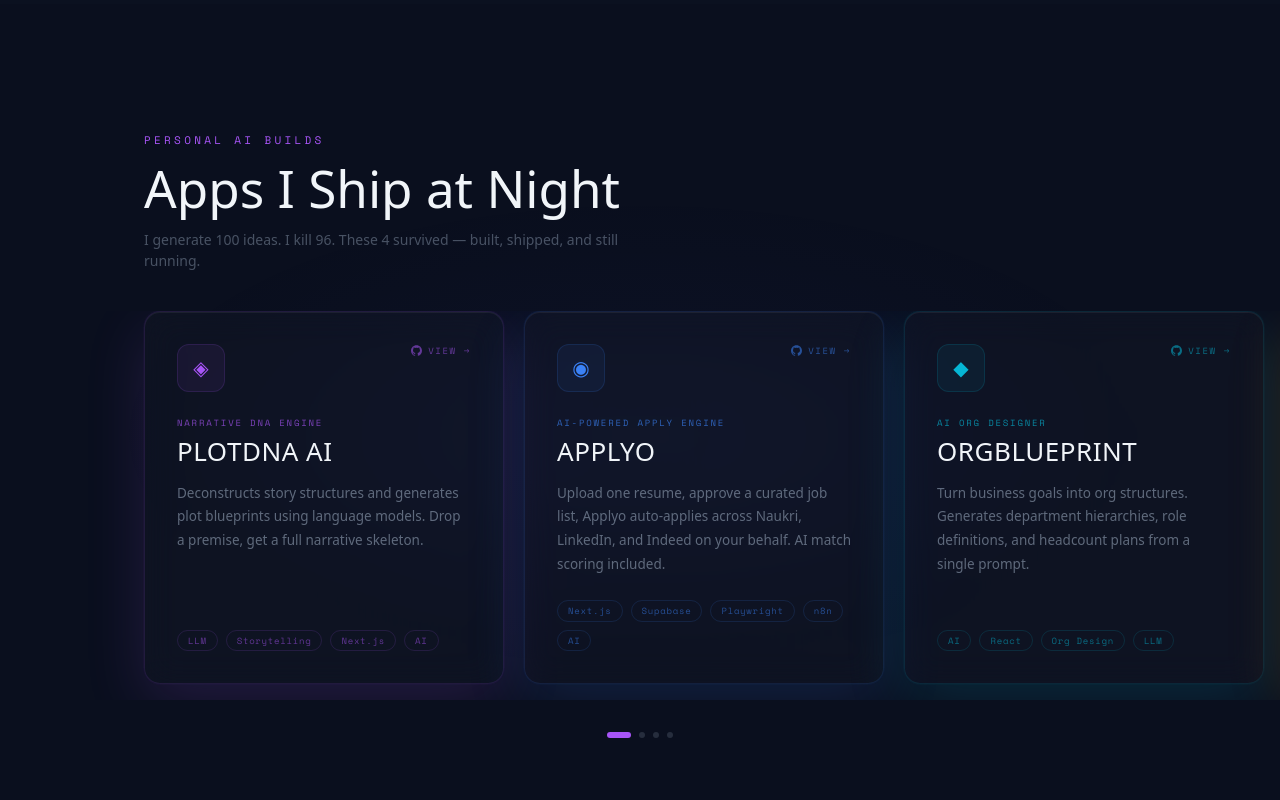
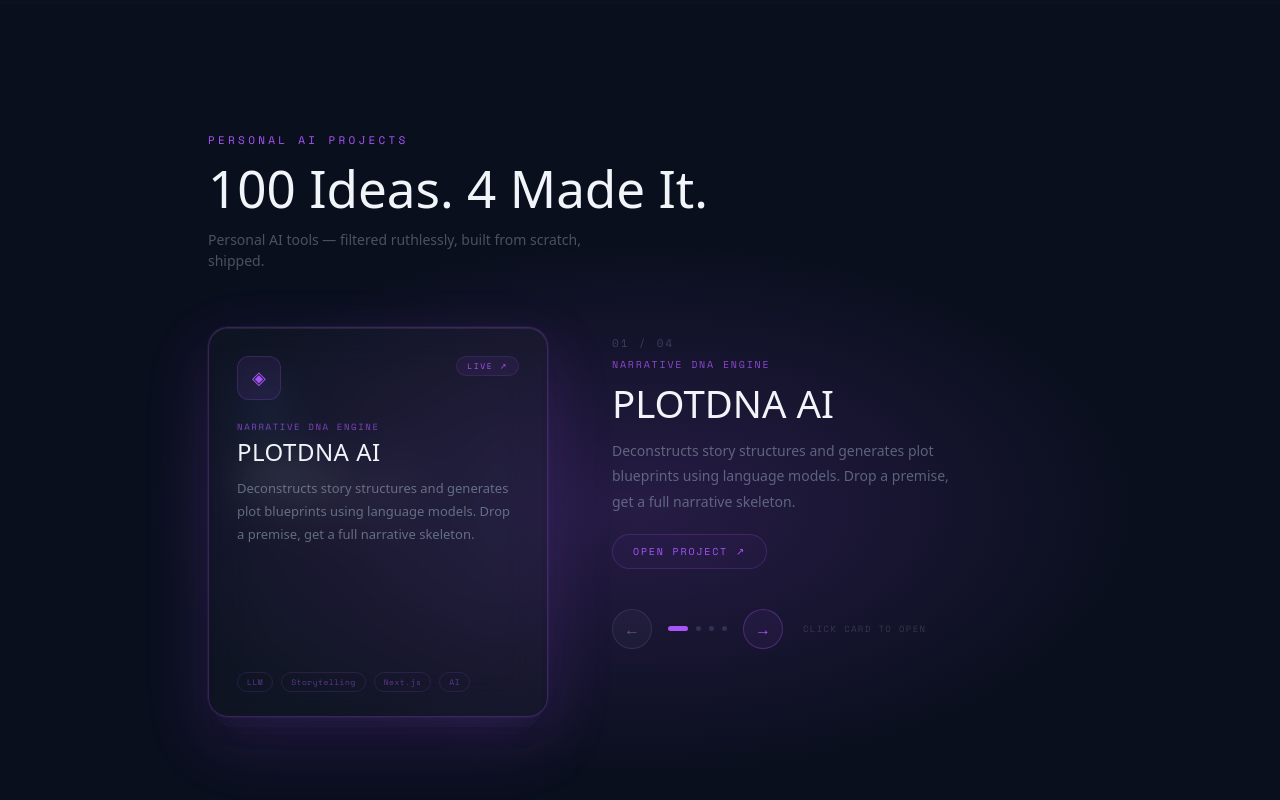
Before and after one commit to iamnawin/portfolio-V3, a Next.js app: page /professional in a window 1280 px wide. Shown: the part 4340-5140 px from the top of the page. Built offline with nearby package versions, Linux system fonts and the light colour scheme; a web font is replaced by a local one.

Commit message:
feat: deck-style card stack for AI projects — stacked cards, fly animation, live URLs, nav arrows

```diff
--- a/src/app/professional/page.tsx
+++ b/src/app/professional/page.tsx
@@ -568,9 +568,9 @@
       desc: "Deconstructs story structures and generates plot blueprints using language models. Drop a premise, get a full narrative skeleton.",
       tags: ["LLM", "Storytelling", "Next.js", "AI"],
       color: "#a855f7",
-      glow: "rgba(168,85,247,0.15)",
+      glow: "rgba(168,85,247,0.18)",
       icon: "◈",
-      href: "https://github.com/iamnawin/PLOTDNA-AI",
+      href: "https://plotdna-ai.vercel.app",
     },
     {
       name: "APPLYO",
@@ -578,9 +578,9 @@
       desc: "Upload one resume, approve a curated job list, Applyo auto-applies across Naukri, LinkedIn, and Indeed on your behalf. AI match scoring included.",
       tags: ["Next.js", "Supabase", "Playwright", "n8n", "AI"],
       color: "#3b82f6",
-      glow: "rgba(59,130,246,0.15)",
+      glow: "rgba(59,130,246,0.18)",
       icon: "◉",
-      href: "https://github.com/iamnawin/applyo-platform",
+      href: "https://applyo-platform.vercel.app",
     },
     {
       name: "ORGBLUEPRINT",
@@ -588,9 +588,9 @@
       desc: "Turn business goals into org structures. Generates department hierarchies, role definitions, and headcount plans from a single prompt.",
       tags: ["AI", "React", "Org Design", "LLM"],
       color: "#06b6d4",
-      glow: "rgba(6,182,212,0.15)",
+      glow: "rgba(6,182,212,0.18)",
       icon: "◆",
-      href: "https://github.com/iamnawin/orgblueprint-app",
+      href: "https://orgblueprint-app-web.vercel.app",
     },
     {
       name: "STRUCTRA AI",
@@ -598,184 +598,254 @@
       desc: "AI-powered system design studio. Generates entity diagrams, API schemas, and full tech stack recommendations from a product brief.",
       tags: ["Architecture", "AI", "System Design", "Next.js"],
       color: "#f59e0b",
-      glow: "rgba(245,158,11,0.15)",
+      glow: "rgba(245,158,11,0.18)",
       icon: "◇",
       href: "https://github.com/iamnawin/Structra-AI-Architect-Studio",
     },
   ];
 
-  const trackRef = useRef<HTMLDivElement>(null);
+  const n = projects.length;
   const [activeIdx, setActiveIdx] = useState(0);
-  const isDragging = useRef(false);
-  const startX = useRef(0);
-  const scrollLeft = useRef(0);
+  const [flying, setFlying] = useState(false);
 
-  const onMouseDown = (e: React.MouseEvent) => {
-    isDragging.current = true;
-    startX.current = e.pageX - (trackRef.current?.offsetLeft ?? 0);
-    scrollLeft.current = trackRef.current?.scrollLeft ?? 0;
-    if (trackRef.current) trackRef.current.style.cursor = "grabbing";
-  };
-  const onMouseMove = (e: React.MouseEvent) => {
-    if (!isDragging.current || !trackRef.current) return;
-    e.preventDefault();
-    const x = e.pageX - trackRef.current.offsetLeft;
-    trackRef.current.scrollLeft = scrollLeft.current - (x - startX.current) * 1.2;
-  };
-  const onMouseUp = () => {
-    isDragging.current = false;
-    if (trackRef.current) trackRef.current.style.cursor = "grab";
+  const next = () => {
+    if (flying) return;
+    setFlying(true);
+    setTimeout(() => {
+      setActiveIdx(i => (i + 1) % n);
+      setFlying(false);
+    }, 380);
   };
 
-  const scrollTo = (idx: number) => {
-    setActiveIdx(idx);
-    if (!trackRef.current) return;
-    const cards = trackRef.current.querySelectorAll<HTMLDivElement>(".ai-card");
-    cards[idx]?.scrollIntoView({ behavior: "smooth", inline: "center", block: "nearest" });
+  const prev = () => {
+    if (flying) return;
+    setActiveIdx(i => (i - 1 + n) % n);
   };
 
+  // pos: 0=front, 1=second, 2=third, 3=back
+  const getPos = (idx: number) => (idx - activeIdx + n) % n;
+
+  const stackTransform = [
+    "translateY(0px) scale(1)",
+    "translateY(18px) scale(0.96)",
+    "translateY(32px) scale(0.92)",
+    "translateY(42px) scale(0.88)",
+  ];
+  const stackOpacity = [1, 0.55, 0.3, 0.12];
+  const stackZ = [40, 30, 20, 10];
+
+  const p = projects[activeIdx];
+
   return (
-    <section id="ai-projects" className="py-32 relative overflow-hidden" style={{ background: "#0a0f1e" }}>
-      {/* Ambient */}
+    <section id="ai-projects" className="py-28 md:py-32 relative overflow-hidden" style={{ background: "#0a0f1e" }}>
+      {/* Ambient glow behind deck */}
       <div className="absolute inset-0 pointer-events-none" style={{
-        background: "radial-gradient(ellipse 60% 40% at 50% 50%, rgba(99,102,241,0.04) 0%, transparent 70%)",
+        background: `radial-gradient(ellipse 55% 45% at 50% 60%, ${p.glow} 0%, transparent 70%)`,
+        transition: "background 0.6s ease",
       }} />
 
-      <div className="max-w-6xl mx-auto px-6 md:px-20">
+      <div className="max-w-5xl mx-auto px-6 md:px-20">
+        {/* Header */}
         <FadeIn>
-          <div style={{ fontFamily: "var(--font-mono)", fontSize: 11, letterSpacing: "0.3em", color: "#a855f7", marginBottom: 12 }}>PERSONAL AI BUILDS</div>
+          <div style={{ fontFamily: "var(--font-mono)", fontSize: 11, letterSpacing: "0.3em", color: "#a855f7", marginBottom: 12 }}>
+            PERSONAL AI PROJECTS
+          </div>
           <h2 className="mb-3" style={{ fontFamily: "var(--font-display)", fontSize: "clamp(2rem, 4vw, 3.5rem)", color: "#f1f5f9", lineHeight: 1.1 }}>
-            Apps I Ship at Night
+            100 Ideas. 4 Made It.
           </h2>
-          <p className="mb-10" style={{ fontFamily: "var(--font-body)", fontSize: 14, color: "rgba(148,163,184,0.45)", maxWidth: 480 }}>
-            I generate 100 ideas. I kill 96. These 4 survived — built, shipped, and still running.
+          <p className="mb-14" style={{ fontFamily: "var(--font-body)", fontSize: 14, color: "rgba(148,163,184,0.45)", maxWidth: 420 }}>
+            Personal AI tools — filtered ruthlessly, built from scratch, shipped.
           </p>
         </FadeIn>
+
+        {/* Deck + info layout */}
+        <div className="flex flex-col md:flex-row items-start gap-12 md:gap-16">
+
+          {/* ── Stacked card deck ── */}
+          <div className="relative shrink-0 w-full md:w-[340px]" style={{ height: 390 }}>
+            {projects.map((card, i) => {
+              const pos = getPos(i);
+              const isFront = pos === 0;
+              return (
+                <div
+                  key={card.name}
+                  onClick={isFront ? () => window.open(card.href, "_blank") : undefined}
+                  style={{
+                    position: "absolute",
+                    inset: 0,
+                    borderRadius: 20,
+                    padding: "28px 28px 24px",
+                    background: "rgba(255,255,255,0.025)",
+                    backdropFilter: "blur(20px)",
+                    WebkitBackdropFilter: "blur(20px)",
+                    border: `1px solid ${card.color}${isFront ? "40" : "18"}`,
+                    boxShadow: isFront
+                      ? `0 0 0 1px ${card.color}15, inset 0 1px 0 rgba(255,255,255,0.07), 0 24px 64px ${card.glow}`
+                      : `0 4px 20px rgba(0,0,0,0.3)`,
+                    transform: flying && isFront
+                      ? "translateX(-120%) rotate(-12deg) scale(0.85)"
+                      : stackTransform[pos] ?? stackTransform[3],
+                    opacity: flying && isFront ? 0 : (stackOpacity[pos] ?? 0.1),
+                    zIndex: stackZ[pos] ?? 5,
+                    transition: flying && isFront
+                      ? "transform 0.38s cubic-bezier(0.4,0,1,1), opacity 0.38s ease"
+                      : "transform 0.45s cubic-bezier(0.34,1.56,0.64,1), opacity 0.45s ease, border-color 0.4s ease, box-shadow 0.4s ease",
+                    cursor: isFront ? "pointer" : "default",
+                    display: "flex",
+                    flexDirection: "column",
+                  }}
+                >
+                  {/* Card icon + live badge */}
+                  <div className="flex items-start justify-between mb-5">
+                    <div style={{
+                      width: 44, height: 44, borderRadius: 12,
+                      background: `${card.color}15`, border: `1px solid ${card.color}30`,
+                      display: "flex", alignItems: "center", justifyContent: "center",
+                      fontSize: 18, color: card.color,
+                    }}>
+                      {card.icon}
+                    </div>
+                    {isFront && (
+                      <span style={{
+                        fontFamily: "var(--font-mono)", fontSize: 8, letterSpacing: "0.2em",
+                        color: card.color, background: `${card.color}12`,
+                        border: `1px solid ${card.color}25`, borderRadius: 50,
+                        padding: "3px 10px",
+                      }}>
+                        LIVE ↗
+                      </span>
+                    )}
                   </div>
 
-      {/* Sliding track */}
-      <div
-        ref={trackRef}
-        onMouseDown={onMouseDown}
-        onMouseMove={onMouseMove}
-        onMouseUp={onMouseUp}
-        onMouseLeave={onMouseUp}
-        className="flex gap-5 overflow-x-auto pb-4 select-none"
-        style={{
-          cursor: "grab",
-          scrollSnapType: "x mandatory",
-          scrollbarWidth: "none",
-          paddingLeft: "max(24px, calc((100vw - 1152px)/2 + 80px))",
-          paddingRight: "max(24px, calc((100vw - 1152px)/2 + 80px))",
-          WebkitOverflowScrolling: "touch",
-        }}
-      >
-        {projects.map((p, i) => (
-          <div
-            key={p.name}
-            className="ai-card shrink-0 flex flex-col"
-            onClick={() => scrollTo(i)}
-            style={{
-              width: "clamp(280px, 40vw, 360px)",
-              scrollSnapAlign: "center",
-            }}
-          >
-            <div
-              className="flex flex-col h-full rounded-2xl p-8 transition-all duration-500"
-              style={{
-                background: "rgba(255,255,255,0.02)",
-                backdropFilter: "blur(16px)",
-                WebkitBackdropFilter: "blur(16px)",
-                border: `1px solid ${p.color}22`,
-                boxShadow: `0 0 0 1px ${p.color}08, inset 0 1px 0 rgba(255,255,255,0.06), 0 20px 60px ${p.glow}`,
-                minHeight: 300,
-              }}
-              onMouseEnter={e => {
-                (e.currentTarget as HTMLDivElement).style.transform = "translateY(-6px)";
-                (e.currentTarget as HTMLDivElement).style.boxShadow = `0 0 0 1px ${p.color}30, inset 0 1px 0 rgba(255,255,255,0.08), 0 30px 80px ${p.glow}`;
-                (e.currentTarget as HTMLDivElement).style.borderColor = `${p.color}44`;
-              }}
-              onMouseLeave={e => {
-                (e.currentTarget as HTMLDivElement).style.transform = "none";
-                (e.currentTarget as HTMLDivElement).style.boxShadow = `0 0 0 1px ${p.color}08, inset 0 1px 0 rgba(255,255,255,0.06), 0 20px 60px ${p.glow}`;
-                (e.currentTarget as HTMLDivElement).style.borderColor = `${p.color}22`;
-              }}
-            >
-              {/* Top row */}
-              <div className="flex items-start justify-between mb-6">
-                <div
-                  className="flex items-center justify-center w-12 h-12 rounded-xl"
-                  style={{ background: `${p.color}12`, border: `1px solid ${p.color}25` }}
-                >
-                  <span style={{ fontSize: 20, color: p.color }}>{p.icon}</span>
+                  {/* Tagline + Name */}
+                  <div style={{ fontFamily: "var(--font-mono)", fontSize: 9, letterSpacing: "0.18em", color: card.color, opacity: 0.7, marginBottom: 6 }}>
+                    {card.tagline.toUpperCase()}
                   </div>
-                <a
-                  href={p.href}
-                  target="_blank"
-                  rel="noopener noreferrer"
-                  onClick={e => e.stopPropagation()}
-                  className="flex items-center gap-1.5 transition-opacity duration-200 hover:opacity-100"
-                  style={{ fontFamily: "var(--font-mono)", fontSize: 9, letterSpacing: "0.18em", color: p.color, opacity: 0.55, textDecoration: "none" }}
-                >
-                  <svg width="11" height="11" viewBox="0 0 24 24" fill="currentColor">
-                    <path d="M12 .297c-6.63 0-12 5.373-12 12 0 5.303 3.438 9.8 8.205 11.385.6.113.82-.258.82-.577 0-.285-.01-1.04-.015-2.04-3.338.724-4.042-1.61-4.042-1.61C4.422 18.07 3.633 17.7 3.633 17.7c-1.087-.744.084-.729.084-.729 1.205.084 1.838 1.236 1.838 1.236 1.07 1.835 2.809 1.305 3.495.998.108-.776.417-1.305.76-1.605-2.665-.3-5.466-1.332-5.466-5.93 0-1.31.465-2.38 1.235-3.22-.135-.303-.54-1.523.105-3.176 0 0 1.005-.322 3.3 1.23.96-.267 1.98-.399 3-.405 1.02.006 2.04.138 3 .405 2.28-1.552 3.285-1.23 3.285-1.23.645 1.653.24 2.873.12 3.176.765.84 1.23 1.91 1.23 3.22 0 4.61-2.805 5.625-5.475 5.92.42.36.81 1.096.81 2.22 0 1.606-.015 2.896-.015 3.286 0 .315.21.69.825.57C20.565 22.092 24 17.592 24 12.297c0-6.627-5.373-12-12-12"/>
-                  </svg>
-                  VIEW →
-                </a>
-              </div>
-
-              {/* Name + tagline */}
-              <div className="mb-2" style={{ fontFamily: "var(--font-mono)", fontSize: 9, letterSpacing: "0.2em", color: p.color, opacity: 0.7 }}>
-                {p.tagline.toUpperCase()}
-              </div>
-              <h3 className="mb-4" style={{ fontFamily: "var(--font-display)", fontSize: 26, color: "#f1f5f9", lineHeight: 1.1, letterSpacing: "0.02em" }}>
-                {p.name}
+                  <h3 style={{ fontFamily: "var(--font-display)", fontSize: 24, color: "#f1f5f9", lineHeight: 1.1, letterSpacing: "0.02em", marginBottom: 12 }}>
+                    {card.name}
                   </h3>
 
-              {/* Desc */}
-              <p className="mb-6 flex-1" style={{ fontFamily: "var(--font-body)", fontSize: 13.5, lineHeight: 1.75, color: "rgba(148,163,184,0.6)" }}>
-                {p.desc}
+                  {/* Description — only on front */}
+                  <p style={{
+                    fontFamily: "var(--font-body)", fontSize: 13, lineHeight: 1.75,
+                    color: "rgba(148,163,184,0.6)", flex: 1,
+                    opacity: isFront ? 1 : 0, transition: "opacity 0.3s ease",
+                  }}>
+                    {card.desc}
                   </p>
 
                   {/* Tags */}
-              <div className="flex gap-2 flex-wrap">
-                {p.tags.map(t => (
+                  <div className="flex gap-2 flex-wrap mt-4" style={{ opacity: isFront ? 1 : 0, transition: "opacity 0.3s ease" }}>
+                    {card.tags.map(t => (
                       <span key={t} style={{
-                    fontFamily: "var(--font-mono)", fontSize: 9, letterSpacing: "0.08em",
-                    padding: "3px 10px", borderRadius: 50,
-                    border: `1px solid ${p.color}25`, color: `${p.color}88`,
+                        fontFamily: "var(--font-mono)", fontSize: 8, letterSpacing: "0.06em",
+                        padding: "3px 9px", borderRadius: 50,
+                        border: `1px solid ${card.color}25`, color: `${card.color}80`,
                       }}>
                         {t}
                       </span>
                     ))}
                   </div>
                 </div>
-          </div>
-        ))}
+              );
+            })}
           </div>
 
-      {/* Dot indicators */}
-      <div className="flex justify-center gap-2 mt-8">
-        {projects.map((p, i) => (
+          {/* ── Right side: info + controls ── */}
+          <div className="flex flex-col justify-between flex-1 md:pt-2" style={{ minHeight: 300 }}>
+            {/* Counter */}
+            <div>
+              <div style={{ fontFamily: "var(--font-mono)", fontSize: 11, letterSpacing: "0.2em", color: "rgba(148,163,184,0.3)", marginBottom: 6 }}>
+                {String(activeIdx + 1).padStart(2, "0")} / {String(n).padStart(2, "0")}
+              </div>
+              {/* Active project detail */}
+              <div key={activeIdx} style={{ animation: "fadeSlideUp 0.4s ease forwards" }}>
+                <div style={{ fontFamily: "var(--font-mono)", fontSize: 10, letterSpacing: "0.18em", color: p.color, marginBottom: 10, opacity: 0.8 }}>
+                  {p.tagline.toUpperCase()}
+                </div>
+                <h3 style={{ fontFamily: "var(--font-display)", fontSize: "clamp(1.6rem, 3vw, 2.4rem)", color: "#f1f5f9", lineHeight: 1.1, marginBottom: 14 }}>
+                  {p.name}
+                </h3>
+                <p style={{ fontFamily: "var(--font-body)", fontSize: 14, lineHeight: 1.8, color: "rgba(148,163,184,0.55)", marginBottom: 20, maxWidth: 360 }}>
+                  {p.desc}
+                </p>
+                {/* Open link */}
+                <a
+                  href={p.href}
+                  target="_blank"
+                  rel="noopener noreferrer"
+                  className="inline-flex items-center gap-2 transition-all duration-200 hover:-translate-y-0.5"
+                  style={{
+                    fontFamily: "var(--font-mono)", fontSize: 10, letterSpacing: "0.18em",
+                    color: p.color, textDecoration: "none",
+                    padding: "9px 20px", borderRadius: 50,
+                    border: `1px solid ${p.color}35`, background: `${p.color}08`,
+                  }}
+                >
+                  OPEN PROJECT ↗
+                </a>
+              </div>
+            </div>
+
+            {/* Navigation arrows + dots */}
+            <div className="flex items-center gap-4 mt-10">
+              <button
+                onClick={prev}
+                style={{
+                  width: 40, height: 40, borderRadius: "50%",
+                  border: "1px solid rgba(148,163,184,0.15)", background: "rgba(255,255,255,0.03)",
+                  color: "rgba(148,163,184,0.5)", cursor: "pointer", fontSize: 16,
+                  display: "flex", alignItems: "center", justifyContent: "center",
+                  transition: "all 0.2s ease",
+                }}
+                onMouseEnter={e => { (e.currentTarget as HTMLButtonElement).style.borderColor = p.color; (e.currentTarget as HTMLButtonElement).style.color = p.color; }}
+                onMouseLeave={e => { (e.currentTarget as HTMLButtonElement).style.borderColor = "rgba(148,163,184,0.15)"; (e.currentTarget as HTMLButtonElement).style.color = "rgba(148,163,184,0.5)"; }}
+              >
+                ←
+              </button>
+              <div className="flex gap-2">
+                {projects.map((_, i) => (
                   <button
                     key={i}
-            onClick={() => scrollTo(i)}
+                    onClick={() => { if (!flying) setActiveIdx(i); }}
                     style={{
-              width: activeIdx === i ? 24 : 6,
-              height: 6,
-              borderRadius: 3,
+                      width: activeIdx === i ? 20 : 5,
+                      height: 5, borderRadius: 3,
                       background: activeIdx === i ? p.color : "rgba(148,163,184,0.2)",
-              border: "none",
-              cursor: "pointer",
-              transition: "all 0.3s ease",
-              padding: 0,
+                      border: "none", cursor: "pointer",
+                      transition: "all 0.3s ease", padding: 0,
                     }}
                   />
                 ))}
               </div>
+              <button
+                onClick={next}
+                style={{
+                  width: 40, height: 40, borderRadius: "50%",
+                  border: `1px solid ${p.color}50`, background: `${p.color}10`,
+                  color: p.color, cursor: "pointer", fontSize: 16,
+                  display: "flex", alignItems: "center", justifyContent: "center",
+                  transition: "all 0.2s ease",
+                }}
+                onMouseEnter={e => { (e.currentTarget as HTMLButtonElement).style.background = `${p.color}20`; }}
+                onMouseLeave={e => { (e.currentTarget as HTMLButtonElement).style.background = `${p.color}10`; }}
+              >
+                →
+              </button>
+              <span style={{ fontFamily: "var(--font-mono)", fontSize: 9, letterSpacing: "0.15em", color: "rgba(148,163,184,0.25)", marginLeft: 4 }}>
+                CLICK CARD TO OPEN
+              </span>
+            </div>
+          </div>
+        </div>
+      </div>
 
-      {/* Hide scrollbar */}
-      <style>{`.ai-card { transition: all 0.4s cubic-bezier(0.4,0,0.2,1); } [style*="scrollbarWidth"] { scrollbar-width: none; } [style*="scrollbarWidth"]::-webkit-scrollbar { display: none; }`}</style>
+      <style>{`
+        @keyframes fadeSlideUp {
+          from { opacity: 0; transform: translateY(10px); }
+          to   { opacity: 1; transform: translateY(0); }
+        }
+      `}</style>
     </section>
   );
 }
```
Lines whose indentation alone changed are shown as unchanged.
